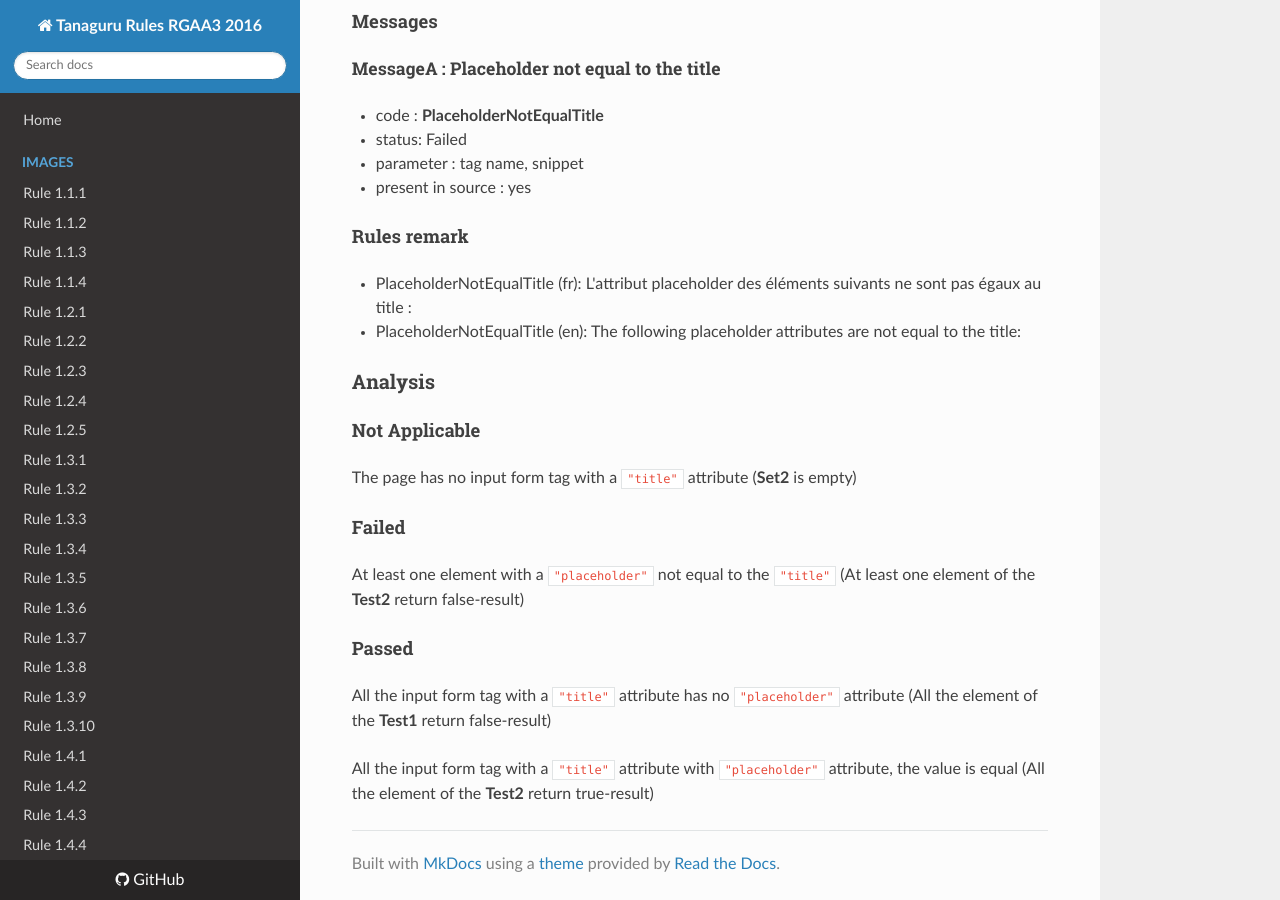
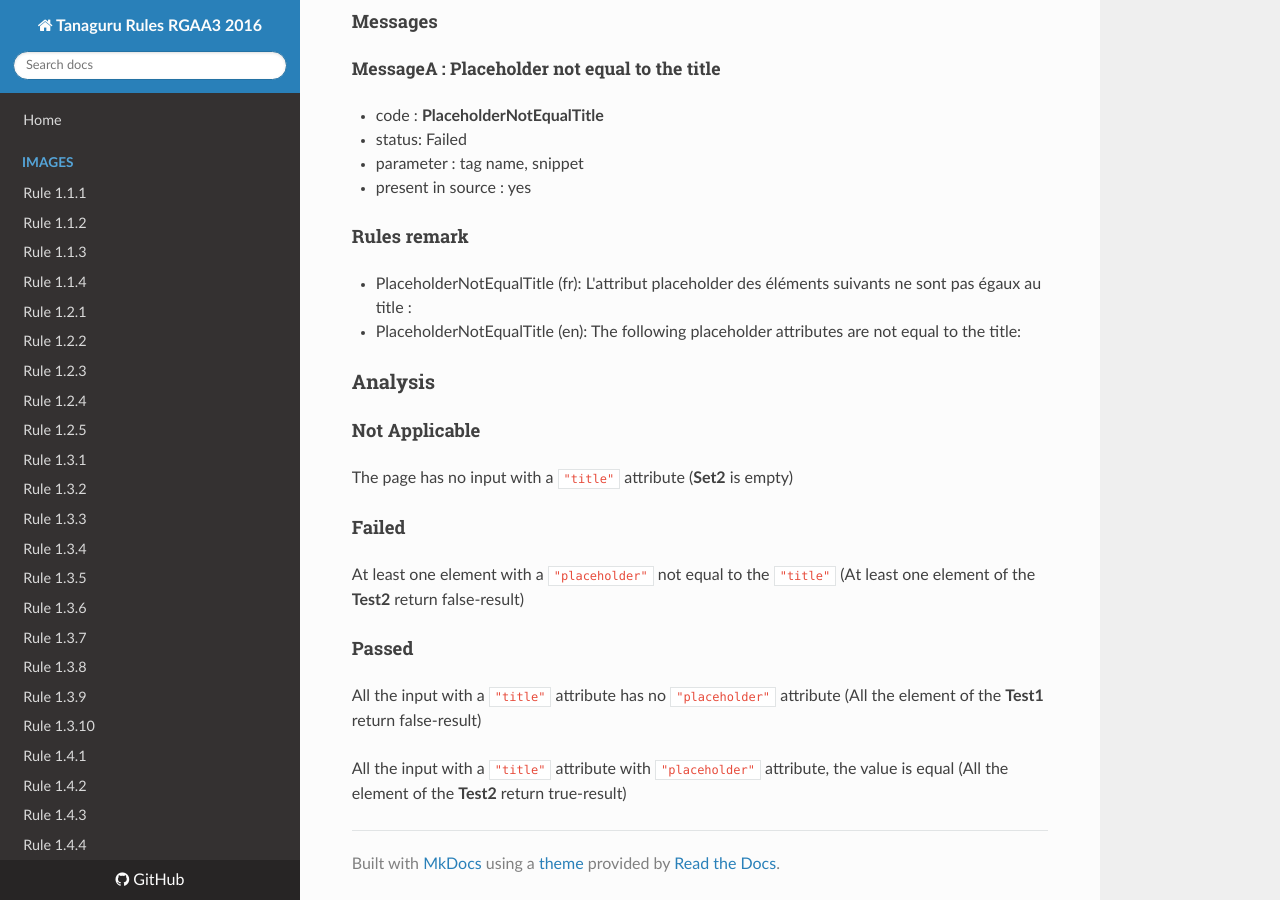
Before and after one commit to Tanaguru/RGAA3-2016, an MkDocs documentation site: the page built from docs/Rule-11-10-10.md, in a window 1280 px wide and 900 px high, scrolled down 1811 px. Built offline with MkDocs 1.6.1, drawn with Linux system fonts in a browser that asks for light colours; nearby versions of some CDN libraries; old or Windows-style settings are respelled for this version of MkDocs; some of the changed text lies outside the part shown.

Commit message:
Update tests 11.10.1 to 11.10.10 for del form perimeter

```diff
--- a/docs/Rule-11-10-10.md
+++ b/docs/Rule-11-10-10.md
@@ -41,7 +41,7 @@ Chaque champ de formulaire qui utilise un attribut title comme aide &agrave; la
 
 #### Set1
 
-All the `<input>` tags within a `<form>` tag with a `"type"` attribute equals to:
+All the `<input>` tags with a `"type"` attribute equals to:
 -  "text"
 -   or "password"
 -   or "checkbox"
@@ -95,7 +95,7 @@ For each element return false-result, raise MessageA.
 
 #### Not Applicable
 
-The page has no input form tag with a `"title"` attribute (**Set2** is empty)
+The page has no input with a `"title"` attribute (**Set2** is empty)
 
 #### Failed
 
@@ -103,6 +103,6 @@ At least one element with a `"placeholder"` not equal to the `"title"` (At least
 
 #### Passed
 
-All the input form tag with a `"title"` attribute has no `"placeholder"` attribute (All the element of the **Test1** return false-result)
+All the input with a `"title"` attribute has no `"placeholder"` attribute (All the element of the **Test1** return false-result)
 
-All the input form tag with a `"title"` attribute with `"placeholder"` attribute, the value is equal (All the element of the **Test2** return true-result)
+All the input with a `"title"` attribute with `"placeholder"` attribute, the value is equal (All the element of the **Test2** return true-result)
```
Also changed, not shown: docs/Rule-11-10-1.md (+1 -1 lines), docs/Rule-11-10-2.md (+1 -1 lines), docs/Rule-11-10-3.md (+1 -1 lines), docs/Rule-11-9-1.md (+3 -3 lines), docs/Rule-11-9-2.md (+1 -1 lines).
